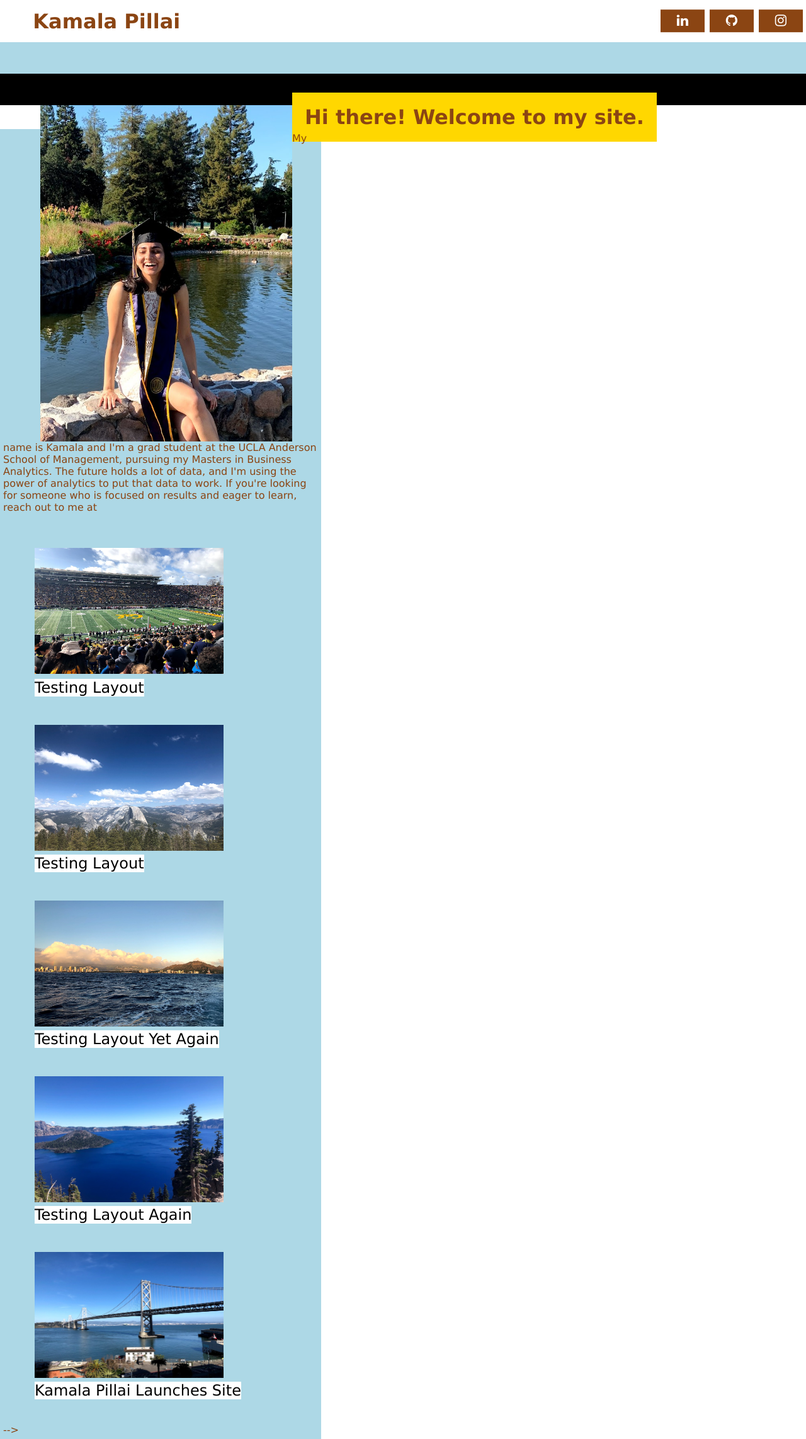
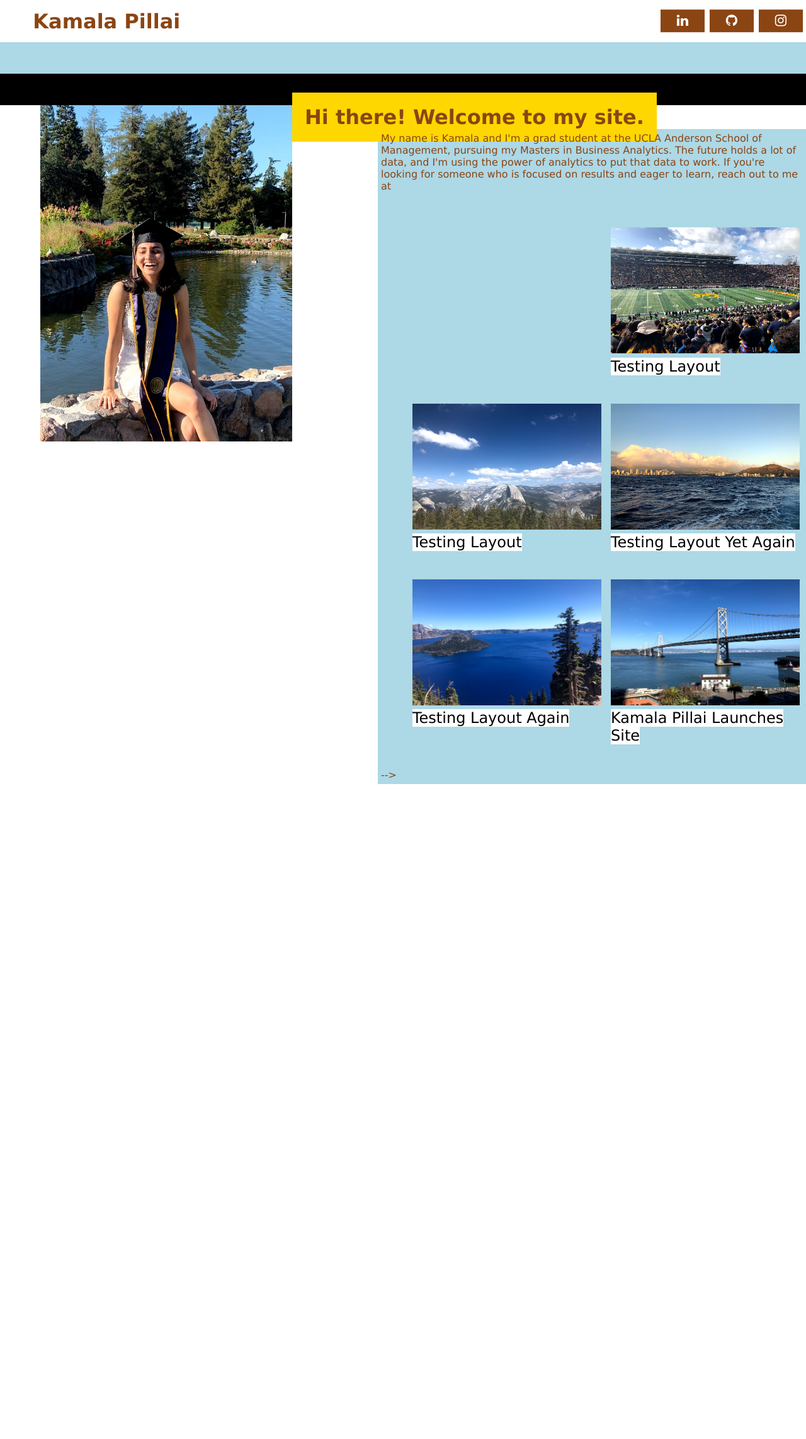
Before and after one commit to kpill/kpill.github.io, a Jekyll site: the page built from index.html, in a window 1280 px wide. Shown: the whole page at 63% size. Built offline with Jekyll 4.4.1, drawn with Linux system fonts in a browser that asks for light colours; after the commit the page ends 1245 px from its top, so only the background shows below that.

Commit message:
Update main.css

```diff
--- a/css/main.css
+++ b/css/main.css
@@ -261,7 +261,8 @@ html, body {
 	.blue-text-box {
 		background-color: lightblue;
 		padding: 5px;
-		width: 500px;
+		margin-left: 600px;
+
 		font-family: Geneva, Tahoma, Verdana, sans-serif;
 		color: saddleBrown;
 	}
```
